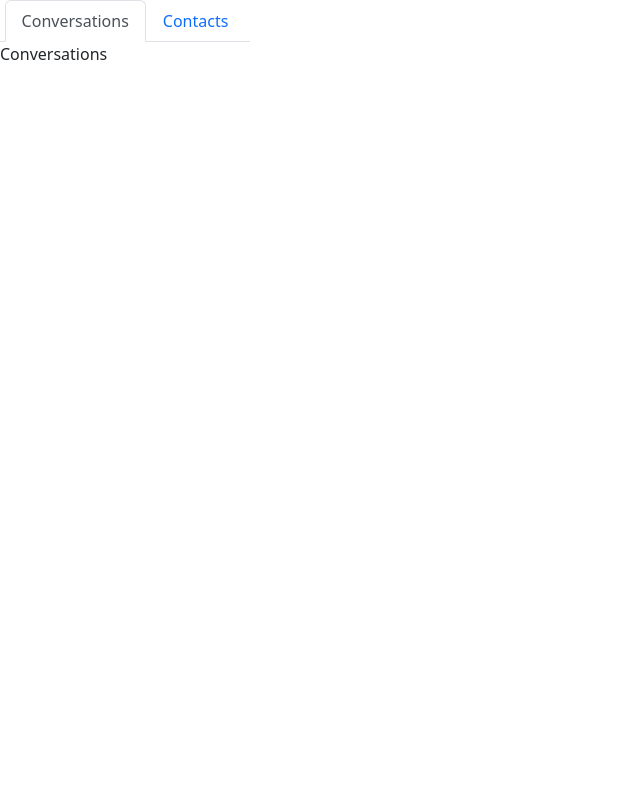
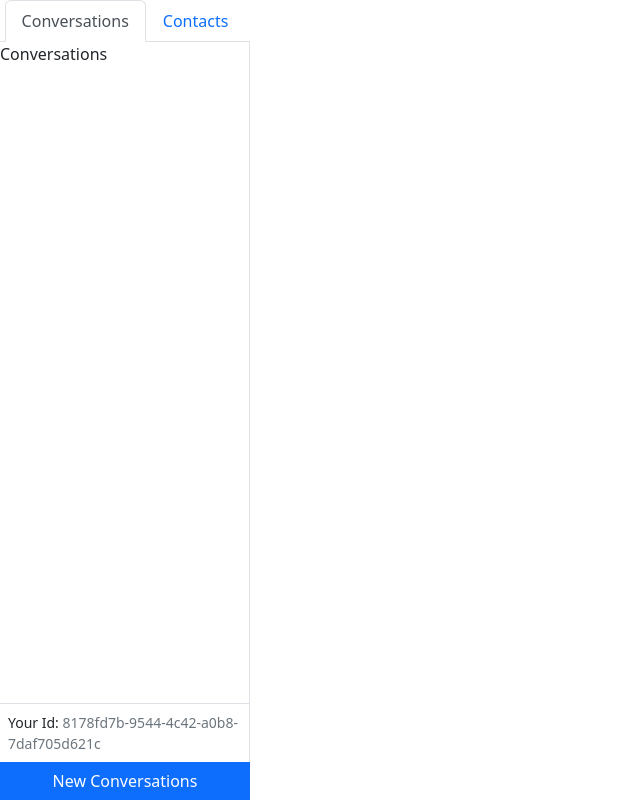
Before and after one commit to AD-W99/chat-app, a React (Create React App) app: page / in a window 1280 px wide. Both pictures are taken after typing "Sample" into the empty fields and a click on the button "Create a New ID". Shown: the whole page, without its empty margins (0-640 px from the left). Built offline with nearby package versions, Linux system fonts and the light colour scheme.

Commit message:
Updated Sidebar

```diff
--- a/src/Components/Dashboard.js
+++ b/src/Components/Dashboard.js
@@ -3,8 +3,8 @@ import Sidebar from './Sidebar'
 
 export default function Dashboard({ id }) {
     return (
-        <>
+        <div className="d-flex" style={{ height: '100vh' }}>
             <Sidebar id={id} />
-        </>
+        </div>
     )
 }
--- /dev/null
+++ b/src/Components/NewContactModal.js
@@ -0,0 +1,32 @@
+import React, { useRef } from 'react'
+import { Form, Modal, Button } from 'react-bootstrap'
+
+export default function NewContactModal({ closedModal }) {
+    const idRef = useRef()
+    const nameRef = useRef()
+
+    function handleSubmit(e) {
+        e.preventDefault()
+
+        createContact(idRef.current.value, nameRef.current.value)
+        closedModal()
+    }
+
+    return (
+        <>
+            <Modal.Header closeButton>Create Contact</Modal.Header>
+            <Modal.Body>
+                <Form onSubmit={handleSubmit}></Form>
+                <Form.Group>
+                    <Form.Label>Id</Form.Label>
+                    <Form.Control type="text" ref={idRef} required />
+                </Form.Group>
+                <Form.Group>
+                    <Form.Label>Name</Form.Label>
+                    <Form.Control type="text" ref={nameRef} required />
+                </Form.Group>
+                <Button type="submit">Create</Button>
+            </Modal.Body>
+        </>
+    )
+}
--- /dev/null
+++ b/src/Components/NewConversationModal.js
@@ -0,0 +1,9 @@
+import React from 'react'
+
+export default function NewConversationModal() {
+    return (
+        <div>
+            NewConversationModal
+        </div>
+    )
+}
--- a/src/Components/Sidebar.js
+++ b/src/Components/Sidebar.js
@@ -1,13 +1,21 @@
 import React, { useState } from 'react'
-import { Tab, Nav } from 'react-bootstrap'
+import { Tab, Nav, Button, Modal } from 'react-bootstrap'
 import Contacts from './Contacts'
 import Conversations from './Conversations'
+import NewContactModal from './NewContactModal'
+import NewConversationModal from './NewConversationModal'
 
 const CONVERSATIONS_KEY = "conversations"
 const CONTACTS_KEY = "contacts"
 
 export default function Sidebar({ id }) {
     const [activeKey, setActiveKey] = useState(CONVERSATIONS_KEY)
+    const [modalOpen, setModalOpen] = useState(false)
+    const conversationsOpen = activeKey === CONVERSATIONS_KEY
+
+    function closeModal() {
+        setModalOpen(false)
+    }
 
     return (
         <div style={{ width: '250px' }} className="d-flex flex-column">
@@ -20,7 +28,7 @@ export default function Sidebar({ id }) {
                         <Nav.Link eventKey={CONTACTS_KEY}>Contacts</Nav.Link>
                     </Nav.Item>
                 </Nav>
-                <Tab.Content>
+                <Tab.Content className="border-end overflow-auto flex-grow-1">
                     <Tab.Pane eventKey={CONVERSATIONS_KEY}>
                         <Conversations />
                     </Tab.Pane>
@@ -28,7 +36,21 @@ export default function Sidebar({ id }) {
                         <Contacts />
                     </Tab.Pane>
                 </Tab.Content>
+                <div className="p-2 border-top border-end small">
+                    Your Id: <span className="text-muted">{id}</span>
+                </div>
+                <Button onClick={() => setModalOpen(true)}
+                className="rounded-0">
+                    New {conversationsOpen ? 'Conversations' : 'Contacts'}
+                </Button>
             </Tab.Container>
+
+            <Modal show={modalOpen} onHide={closeModal}>
+                {conversationsOpen ?
+                <NewConversationModal closeModal={closeModal}/> :
+                <NewContactModal closeModal={closeModal}/>
+                }
+            </Modal>
         </div>
     )
 }
```
Also changed, not shown: src/Contexts/ContactsProvider.js (added, +7 -0 lines).
